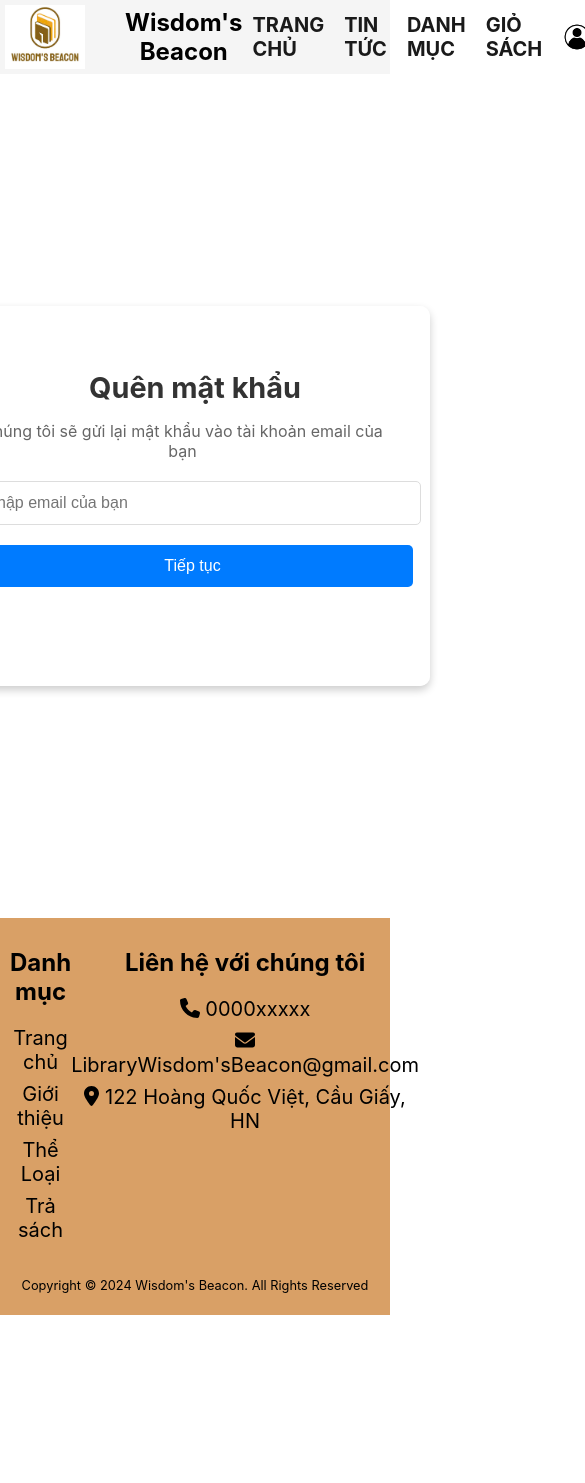
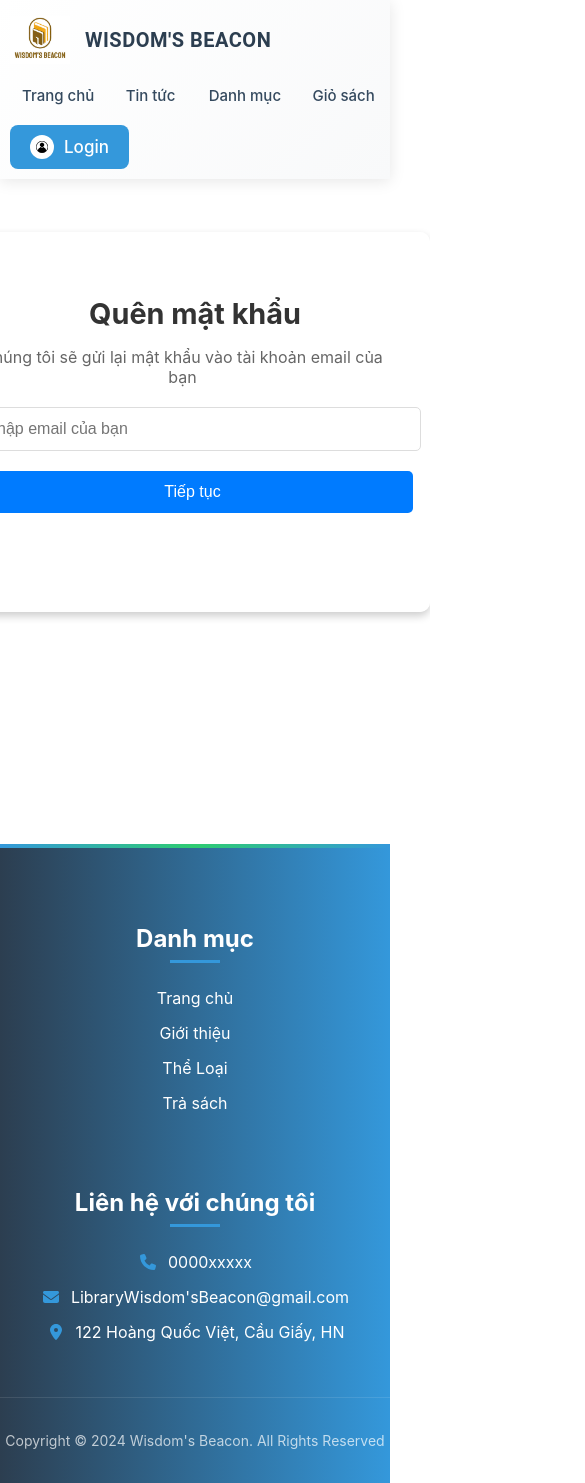
Before and after one commit to vantu522/frontend_library, a React (Create React App) app: page /forgotpassword in a window 390 px wide. Shown: the top 1483 px of the page, 585 px wide, since content can reach past the window. Before the commit the page ends 1315 px from the top, so only its background shows below. Built offline with nearby package versions, Linux system fonts and the light colour scheme.

Commit message:
css danh muc

```diff
--- a/src/components/user/common/Header.js
+++ b/src/components/user/common/Header.js
@@ -1,16 +1,34 @@
-import React from 'react';
+import React, { useState, useEffect } from 'react';
 import { NavLink } from 'react-router-dom';
 import './common.css';
 
 const Header = () => {
+  const [prevScrollPos, setPrevScrollPos] = useState(0);
+  const [visible, setVisible] = useState(true);
+
+  useEffect(() => {
+    const handleScroll = () => {
+      const currentScrollPos = window.pageYOffset;
+
+      setVisible(prevScrollPos > currentScrollPos || currentScrollPos < 70);
+      setPrevScrollPos(currentScrollPos);
+    };
+
+    window.addEventListener('scroll', handleScroll);
+
+    return () => {
+      window.removeEventListener('scroll', handleScroll);
+    };
+  }, [prevScrollPos]);
+
   return (
-    <header className="header">
+    <header className={`header ${!visible ? 'header--hidden' : ''}`}>
       <div className="logo">
         <img src="/assets/images/logomain.jpg" alt="Logo" className="logo-image" />
         Wisdom's Beacon
       </div>
       <nav>
-        <ul className="nav-list">
+      <ul className="nav-list">
           <li>
             <NavLink
               exact
@@ -18,16 +36,16 @@ const Header = () => {
               className="nav-btn"
               activeClassName="active-nav-btn"
             >
-              TRANG CHỦ
+              Trang chủ
             </NavLink>
           </li>
           <li>
             <NavLink
-              to="/introduce"
+              to="/new"
               className="nav-btn"
               activeClassName="active-nav-btn"
             >
-              TIN TỨC
+              Tin tức
             </NavLink>
           </li>
           <li>
@@ -36,7 +54,7 @@ const Header = () => {
               className="nav-btn"
               activeClassName="active-nav-btn"
             >
-              DANH MỤC
+              Danh mục
             </NavLink>
           </li>
           <li>
@@ -45,17 +63,13 @@ const Header = () => {
               className="nav-btn"
               activeClassName="active-nav-btn"
             >
-              GIỎ SÁCH
+              Giỏ sách
             </NavLink>
           </li>
         </ul>
       </nav>
       <div className="login-btn">
-        <NavLink
-          to="/loginemail"
-          className="login"
-          activeClassName="active-nav-btn"
-        >
+        <NavLink to="/loginemail" className="login" activeClassName="active-nav-btn">
           <img src="/assets/images/loginlogo.jpg" alt="Login Icon" className="login-icon" /> Login
         </NavLink>
       </div>
--- a/src/components/user/common/common.css
+++ b/src/components/user/common/common.css
@@ -1,98 +1,208 @@
-/* Header.css */
+/* Header styles */
 .header {
   display: flex;
   justify-content: space-between;
   align-items: center;
-  padding: 5px;
-  background-color: #f5f5f5;
+  padding: 10px 40px;
+  background: linear-gradient(135deg, #fff 0%, #f8f9fa 100%);
+  box-shadow: 0 2px 15px rgba(0, 0, 0, 0.1);
+  position: fixed;
+  top: 0;
+  left: 0;
+  right: 0;
+  z-index: 1000;
+  transition: all 0.4s ease;
+  transition: transform 0.5s ease-in-out, opacity 0.5s ease-in-out, visibility 0.5s ease-in-out;
+
+}
+
+/* Header scroll effect */
+.header.scrolled {
+  padding: 10px 40px;
+  background: rgba(255, 255, 255, 0.95);
+  backdrop-filter: blur(10px);
 }
 
 .logo {
   display: flex;
   align-items: center;
+  gap: 15px;
+  flex: 0 0 300px;
 }
 
 .logo-image {
-  width: 80px;
-  height: auto;
-  margin-right: 40px;
+  width: 60px;
+  height: 60px;
+  object-fit: contain;
+  transition: transform 0.3s ease;
 }
 
-.logo,
-.nav-list,
-.login-btn {
-  flex: 1;
+.logo-image:hover {
+  transform: scale(1.05);
 }
 
 .logo {
-  font-size: 24px;
-  font-weight: bold;
-  text-align: center;
+  font-size: 20px;
+  font-weight: 700;
+  color: #2c3e50;
+  font-family: 'Roboto', sans-serif;
+  text-transform: uppercase;
+  letter-spacing: 0.5px;
 }
 
 .nav-list {
   display: flex;
   justify-content: center;
+  align-items: center;
+  gap: 35px;
+  flex: 1;
+  margin: 0;
+  padding: 0;
   list-style: none;
-  padding: 0;
-  margin: 0;
-}
-
-.nav-list li {
-  margin: 0 10px;
 }
 
 .nav-btn {
-  color: #1a1a1a;
-  font-weight: bold;
+  color: #34495e;
+  font-weight: 500;
   text-decoration: none;
-  font-size: 20px;
+  font-size: 17px;
+  padding: 10px 15px;
+  border-radius: 6px;
+  transition: all 0.3s ease;
+  position: relative;
+}
+
+.nav-btn::after {
+  content: '';
+  position: absolute;
+  bottom: 0;
+  left: 50%;
+  transform: translateX(-50%);
+  width: 0;
+  height: 3px;
+  background: #3498db;
+  transition: width 0.3s ease;
+}
+
+.nav-btn:hover::after {
+  width: 100%;
+}
+
+.nav-btn:hover {
+  color: #3498db;
+  background-color: rgba(52, 152, 219, 0.1);
 }
 
 .active-nav-btn {
-  color: #000;
-  font-weight: bold;
+  color: #3498db;
+  font-weight: 600;
 }
 
-.nav-btn:hover {
-  color: #0865f1;
+.active-nav-btn::after {
+  width: 100%;
+}
+
+.login-btn {
+  flex: 0 0 200px;
+  display: flex;
+  justify-content: flex-end;
+}
+
+.login {
+  display: flex;
+  align-items: center;
+  gap: 10px;
+  text-decoration: none;
+  color: #fff;
+  font-weight: 500;
+  font-size: 17px;
+  background-color: #3498db;
+  padding: 10px 20px;
+  border-radius: 8px;
+  transition: all 0.3s ease;
+}
+
+.login:hover {
+  background-color: #2980b9;
+  transform: translateY(-2px);
+  box-shadow: 0 4px 15px rgba(52, 152, 219, 0.3);
 }
 
 .login-icon {
+  width: 24px;
+  height: 24px;
   border-radius: 50%;
-  width: 50px;
-  height: auto;
-  margin-right: 10px;
+  object-fit: cover;
 }
 
-.login {
-  text-decoration: none;
-  color: #333;
-  font-weight: bold;
-  font-size: 23px;
-  justify-content: center;
+/* Responsive adjustments */
+@media (max-width: 1024px) {
+  .header {
+    padding: 15px 20px;
+  }
+
+  .nav-list {
+    gap: 20px;
+  }
+
+  .logo {
+    flex: 0 0 250px;
+  }
 }
 
-.login:hover {
-  color: #007bff;
+@media (max-width: 768px) {
+  .header {
+    flex-wrap: wrap;
+    padding: 10px;
+  }
+
+  .nav-list {
+    order: 3;
+    width: 100%;
+    justify-content: center;
+    margin-top: 15px;
+    gap: 15px;
+  }
+
+  .logo {
+    flex: 1;
+  }
+
+  .login-btn {
+    flex: 0 0 auto;
+  }
+
+  .nav-btn {
+    font-size: 15px;
+    padding: 8px 12px;
+  }
 }
 
-.login-btn .login {
-  display: flex;
-  align-items: center;
+/* Footer styles */
+footer {
+  background: linear-gradient(to right, #2c3e50, #3498db);
+  color: #fff;
+  padding: 60px 0 20px;
+  position: relative;
 }
 
-/* @hant css footer */
-footer {
-  text-align: center;
-  background-color: #D9A066;
-  color: #000;
-  padding: 10px;
+footer::before {
+  content: '';
+  position: absolute;
+  top: 0;
+  left: 0;
+  right: 0;
+  height: 4px;
+  background: linear-gradient(90deg, #3498db, #2ecc71, #3498db);
 }
 
 .footer-content {
+  max-width: 1200px;
+  margin: 0 auto;
   display: flex;
   justify-content: space-between;
+  padding: 0 40px;
+  gap: 40px;
 }
 
 .footer-section,
@@ -100,21 +210,100 @@ footer {
   flex: 1;
 }
 
+.footer-section h2,
+.footer-contact h2 {
+  color: #fff;
+  font-size: 24px;
+  margin-bottom: 25px;
+  position: relative;
+  padding-bottom: 10px;
+}
+
+.footer-section h2::after,
+.footer-contact h2::after {
+  content: '';
+  position: absolute;
+  bottom: 0;
+  left: 0;
+  width: 50px;
+  height: 3px;
+  background: #3498db;
+}
+
 .footer-section ul,
 .footer-contact ul {
-  list-style-type: none;
+  list-style: none;
   padding: 0;
+  margin: 0;
 }
 
 .footer-section ul li,
 .footer-contact ul li {
-  margin-bottom: 8px;
-  font-size: 20px;
+  margin-bottom: 15px;
+  font-size: 16px;
+  transition: all 0.3s ease;
+  cursor: pointer;
+  display: flex;
+  align-items: center;
+  gap: 10px;
+}
+
+.footer-section ul li:hover {
+  color: #3498db;
+  transform: translateX(10px);
+}
+
+.footer-contact ul li svg {
+  color: #3498db;
+  width: 20px;
+}
+
+.footer-contact ul li:hover {
+  color: #3498db;
 }
 
 .footer-copyright {
   text-align: center;
-  margin-top: 20px;
-  font-size: 0.8em;
-  color: #000;
+  margin-top: 40px;
+  padding-top: 20px;
+  border-top: 1px solid rgba(255, 255, 255, 0.1);
 }
+
+.footer-copyright p {
+  color: rgba(255, 255, 255, 0.7);
+  font-size: 14px;
+}
+
+/* Responsive Footer */
+@media (max-width: 768px) {
+  .footer-content {
+    flex-direction: column;
+    padding: 0 20px;
+  }
+
+  .footer-section,
+  .footer-contact {
+    text-align: center;
+  }
+
+  .footer-section h2::after,
+  .footer-contact h2::after {
+    left: 50%;
+    transform: translateX(-50%);
+  }
+
+  .footer-section ul li,
+  .footer-contact ul li {
+    justify-content: center;
+  }
+
+  .footer-section ul li:hover {
+    transform: translateX(0) scale(1.05);
+  }
+}
+
+.header--hidden {
+  transform: translateY(-100%);
+  opacity: 0;
+  visibility: hidden;
+}
--- a/src/pages/user/HomePage/HomePage.css
+++ b/src/pages/user/HomePage/HomePage.css
@@ -7,11 +7,11 @@
 
 .content {
   background-image: url('/public/assets/images/home.jpg');
-  background-size: cover;
+  background-size: 100% auto;
   background-repeat: no-repeat;
   background-position: center;
   width: 100%;
-  min-height: 100vh;
+  height: 100vh;
   display: flex;
   flex-direction: column;
   overflow: hidden;
--- a/src/pages/user/IntroducePage/IntroducePage.js
+++ b/src/pages/user/NewPage/NewPage.js
@@ -3,7 +3,7 @@ import React from "react";
 function IntroducePage() {
     return (
         <div className="main">
-            <h1>Đây là giới thiệu</h1>
+            <h1>Đây là trang tin tức</h1>
         </div>
     )
 }
--- a/src/routes/UserRoutes.js
+++ b/src/routes/UserRoutes.js
@@ -4,7 +4,7 @@ import UserLayout from '../components/user/layout/UserLayout';
 
 // Import các pages
 import HomePage from "../pages/user/HomePage/HomePage";
-import IntroducePage from "../pages/user/IntroducePage/IntroducePage";
+import NewPage from "../pages/user/NewPage/NewPage";
 import CategoryPage from "../pages/user/CategoryPage/CategoryPage";
 import SubCategoryPage from "../pages/user/CategoryPage/SubCategoryPage";
 import BooksBySubCategory from "../pages/user/CategoryPage/BooksBySubCategory";
@@ -18,7 +18,7 @@ const UserRoutes = () => {
     <UserLayout>
       <Routes>
         <Route path="/" element={<HomePage />} />
-        <Route path="/introduce" element={<IntroducePage />} />
+        <Route path="/new" element={<NewPage />} />
         <Route path="/category" element={<CategoryPage />} />
         <Route
           path="/category/:bigCategoryName"
```
Also changed, not shown: src/pages/user/CategoryPage/CategoryPage.css (added, +88 -0 lines), src/pages/user/CategoryPage/CategoryPage.js (+21 -7 lines).
